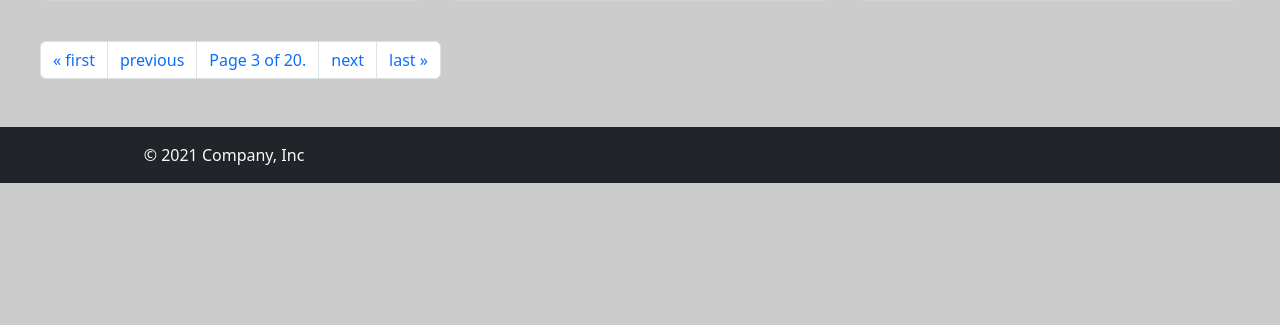
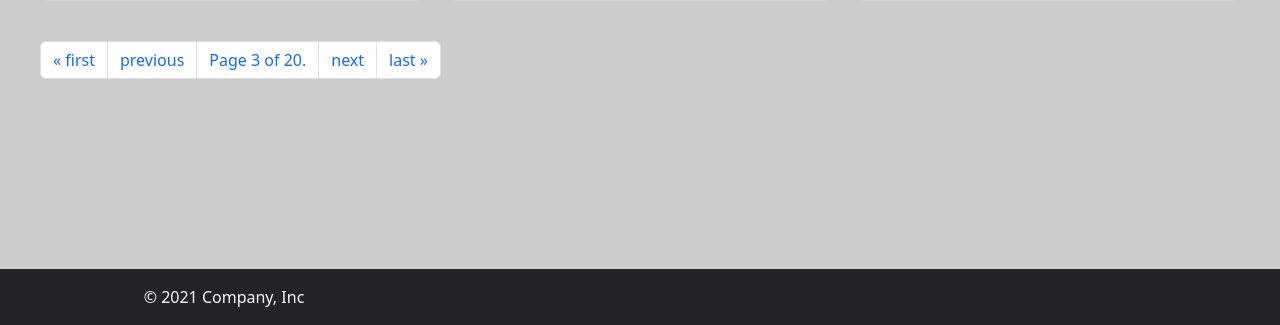
Before and after one commit to yuvankumarL/Django-Learn, a Django app: page /blog/ in a window 1280 px wide. Shown: the part 475-800 px from the top of the page. Run offline with Django 5.2, Linux system fonts and the light colour scheme; some libraries are stand-ins or nearby versions.

Commit message:
creating layout

```diff
--- /dev/null
+++ b/1hr/workspace/myapp/blog/templates/blog/base.html
@@ -0,0 +1,40 @@
+{% load static %}
+
+<!DOCTYPE html>
+<html lang="en">
+<head>
+    <meta charset="UTF-8">
+    <meta name="viewport" content="width=device-width, initial-scale=1.0">
+    <title>Document</title>
+    <link href="https://cdn.jsdelivr.net/npm/bootstrap@5.3.3/dist/css/bootstrap.min.css" rel="stylesheet" integrity="sha384-QWTKZyjpPEjISv5WaRU9OFeRpok6YctnYmDr5pNlyT2bRjXh0JMhjY6hW+ALEwIH" crossorigin="anonymous">
+    <link rel="stylesheet" href="{% static 'blog/style.css' %}">
+    <link rel="stylesheet" href="https://cdn.jsdelivr.net/npm/bootstrap-icons@1.3.0/font/bootstrap-icons.css">
+</head>
+<body >
+    <header class="p-3 bg-dark text-white">
+        <div class="row">
+            <div class="col">
+                <h3>Blog</h3>
+            </div>
+            <div class="col">
+                <div class="d-flex justify-content-center gap-3">
+                    <a class="text-light text-decoration-none" href="">Home</a>
+                    <a class="text-light text-decoration-none" href="">About</a>
+                    <a class="text-light text-decoration-none" href="">Contact</a>
+                </div>
+            </div>
+        </div>
+    </header>
+
+    <!-- dynamic content -->
+    {% block content %}
+    {% endblock %}
+
+    <footer class="bg-dark text-light p-3 fixed-bottom">
+        <div class="col-4 d-flex justify-content-center align-items-center">
+          <span class="text-light">© 2021 Company, Inc</span>
+        </div>
+    </footer>
+    <script src="https://cdn.jsdelivr.net/npm/bootstrap@5.3.3/dist/js/bootstrap.bundle.min.js" integrity="sha384-YvpcrYf0tY3lHB60NNkmXc5s9fDVZLESaAA55NDzOxhy9GkcIdslK1eN7N6jIeHz" crossorigin="anonymous"></script>
+</body>
+</html>
--- a/1hr/workspace/myapp/blog/templates/blog/index.html
+++ b/1hr/workspace/myapp/blog/templates/blog/index.html
@@ -1,30 +1,6 @@
-{% load static %}
+{% extends 'blog/base.html' %}
 
-<!DOCTYPE html>
-<html lang="en">
-<head>
-    <meta charset="UTF-8">
-    <meta name="viewport" content="width=device-width, initial-scale=1.0">
-    <title>Document</title>
-    <link href="https://cdn.jsdelivr.net/npm/bootstrap@5.3.3/dist/css/bootstrap.min.css" rel="stylesheet" integrity="sha384-QWTKZyjpPEjISv5WaRU9OFeRpok6YctnYmDr5pNlyT2bRjXh0JMhjY6hW+ALEwIH" crossorigin="anonymous">
-    <link rel="stylesheet" href="{% static 'blog/style.css' %}">
-    <link rel="stylesheet" href="https://cdn.jsdelivr.net/npm/bootstrap-icons@1.3.0/font/bootstrap-icons.css">
-</head>
-<body >
-    <header class="p-3 bg-dark text-white">
-        <div class="row">
-            <div class="col">
-                <h3>Blog</h3>
-            </div>
-            <div class="col">
-                <div class="d-flex justify-content-center gap-3">
-                    <a class="text-light text-decoration-none" href="">Home</a>
-                    <a class="text-light text-decoration-none" href="">About</a>
-                    <a class="text-light text-decoration-none" href="">Contact</a>
-                </div>
-            </div>
-        </div>
-    </header>
+{% block content %}
     <div class="container-fluid ">
         <div class="row my-2">
             <div class="col">
@@ -188,11 +164,4 @@
         </div>
 
     </div>
-    <footer class="bg-dark text-light p-3">
-        <div class="col-4 d-flex justify-content-center align-items-center">
-          <span class="text-light">© 2021 Company, Inc</span>
-        </div>
-    </footer>
-    <script src="https://cdn.jsdelivr.net/npm/bootstrap@5.3.3/dist/js/bootstrap.bundle.min.js" integrity="sha384-YvpcrYf0tY3lHB60NNkmXc5s9fDVZLESaAA55NDzOxhy9GkcIdslK1eN7N6jIeHz" crossorigin="anonymous"></script>
-</body>
-</html>
+{% endblock %}
```
Also changed, not shown: 1hr/workspace/myapp/blog/templates/blog/detail.html (+3 -33 lines). Lines whose indentation alone changed are shown as unchanged.
